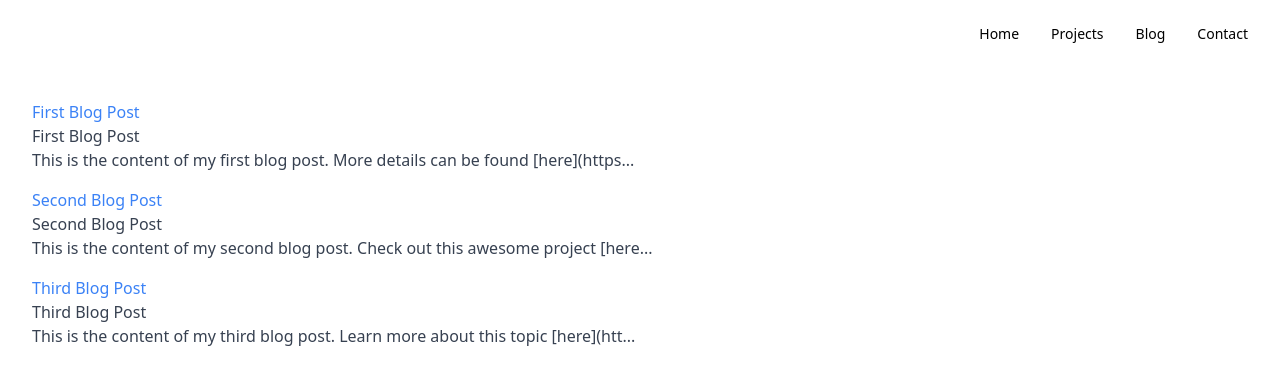
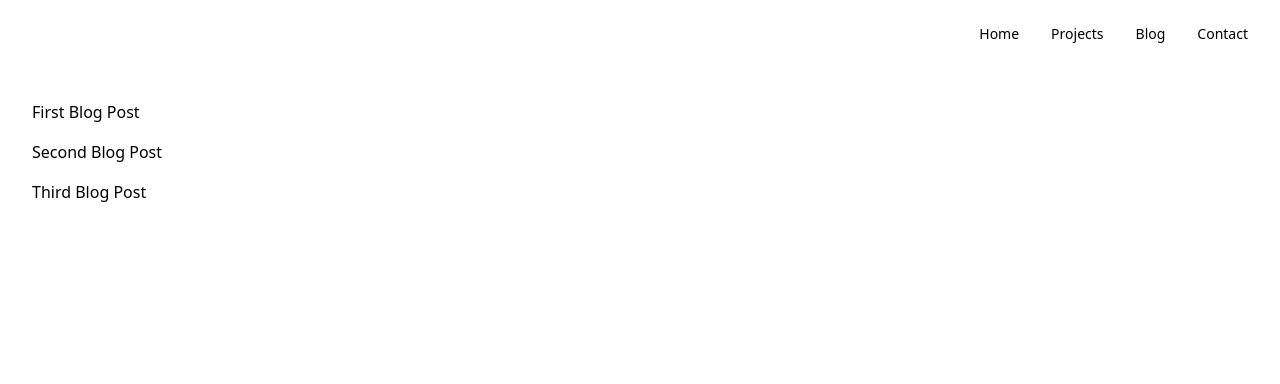
Before and after one commit to thomas-nicholson/thomas-nicholson.github.io, a React (Vite) app: page /blog in a window 1280 px wide. Shown: the top 384 px of the page. Built offline with nearby package versions, Linux system fonts and the light colour scheme.

Commit message:
Fixed blog functionality

```diff
--- a/src/components/Blog/Blog.tsx
+++ b/src/components/Blog/Blog.tsx
@@ -8,10 +8,9 @@ const Blog: React.FC = () => (
   <div className="p-4">
     {posts.map((post: BlogPost) => (
       <div key={post.slug} className="mb-4">
-        <Link to={`/blog/${post.slug}`} className="text-blue-500">
+        <Link to={`/blog/${post.slug}`} className="text-black-1000">
           {post.title}
         </Link>
-        <ReactMarkdown className="text-gray-700">{post.content.substring(0, 100) + '...'}</ReactMarkdown>
       </div>
     ))}
   </div>
--- a/src/components/Blog/Post.tsx
+++ b/src/components/Blog/Post.tsx
@@ -13,7 +13,7 @@ const Post: React.FC = () => {
       {post ? (
         <>
           <h1 className="text-2xl font-bold">{post.title}</h1>
-          <ReactMarkdown className="text-gray-700">{post.content}</ReactMarkdown>
+          <ReactMarkdown>{post.content}</ReactMarkdown>
         </>
       ) : (
         <p>Post not found</p>
--- a/src/components/Blog/content.ts
+++ b/src/components/Blog/content.ts
@@ -8,7 +8,7 @@ const posts: BlogPost[] = [
   {
     title: "First Blog Post",
     slug: "first-blog-post",
-    content: "# First Blog Post\n\nThis is the content of my first blog post. More details can be found [here](https://example.com)."
+    content: "# First Blog Post\n\n ## This is the content of my first blog post. More details can be found [here](https://example.com)."
   },
   {
     title: "Second Blog Post",
```
